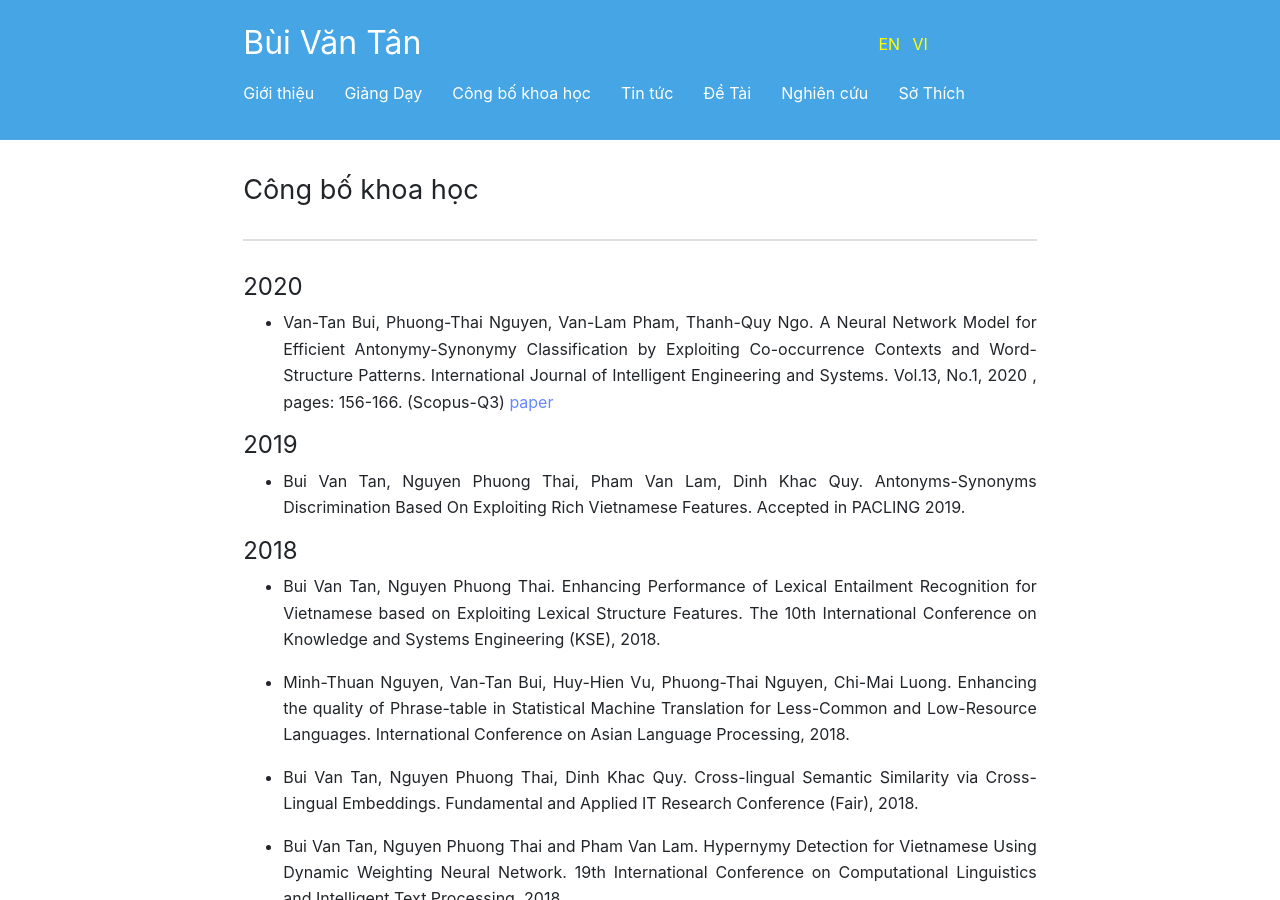
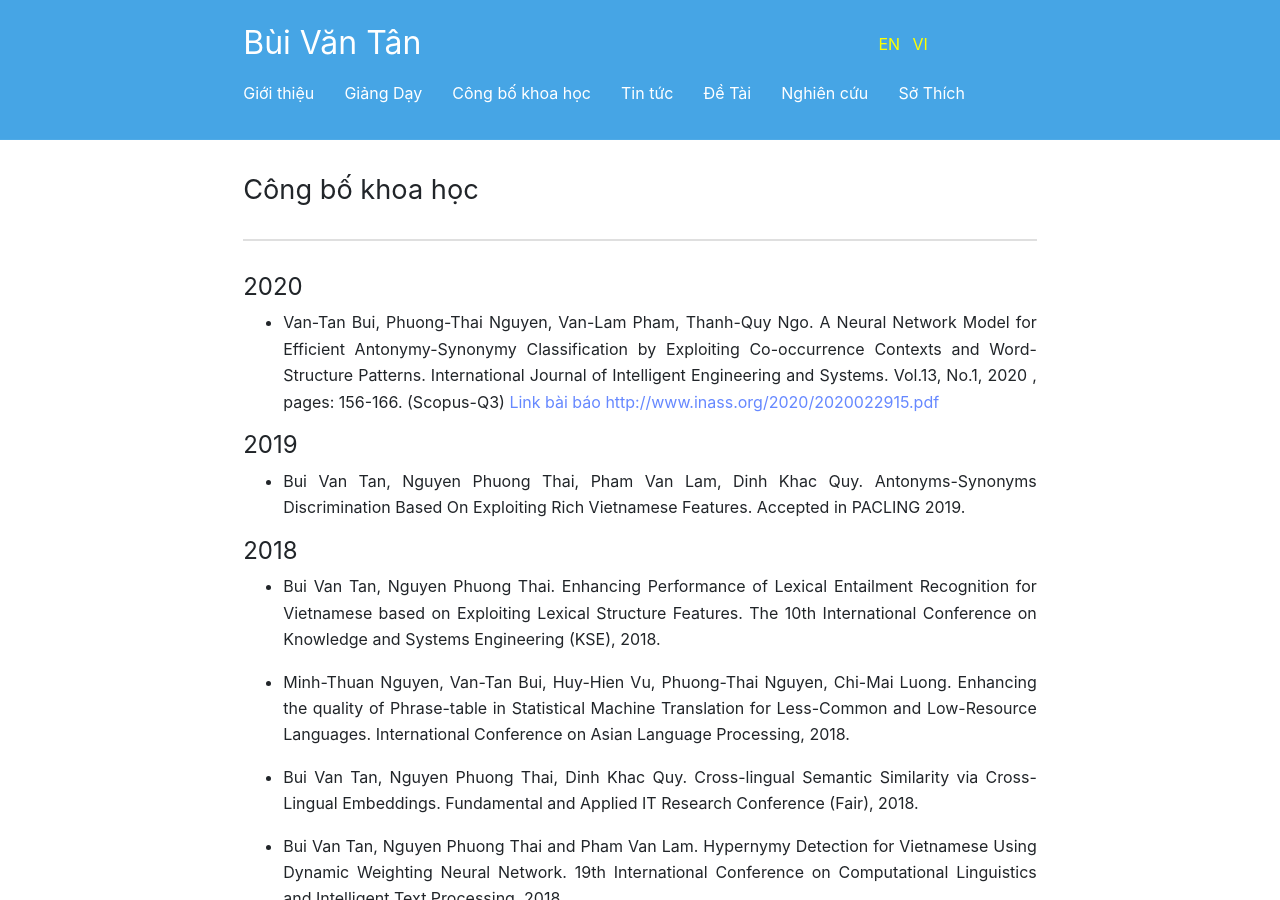
Before and after one commit to BuiTan/BuiTan.github.io, a Jekyll site: the page built from vi/CongBoKhoaHoc.md, in a window 1280 px wide and 900 px high. Built offline with Jekyll 4.4.1, drawn with Linux system fonts in a browser that asks for light colours.

Commit message:
Update CongBoKhoaHoc.md

```diff
--- a/vi/CongBoKhoaHoc.md
+++ b/vi/CongBoKhoaHoc.md
@@ -10,7 +10,7 @@ order: 2
 
 #### 2020
 * Van-Tan Bui, Phuong-Thai Nguyen, Van-Lam Pham, Thanh-Quy Ngo. A Neural Network Model for Efficient Antonymy-Synonymy Classification by
-Exploiting Co-occurrence Contexts and Word-Structure Patterns. International Journal of Intelligent Engineering and Systems. Vol.13, No.1, 2020 , pages: 156-166. (Scopus-Q3) [paper](http://www.inass.org/2020/2020022915.pdf)
+Exploiting Co-occurrence Contexts and Word-Structure Patterns. International Journal of Intelligent Engineering and Systems. Vol.13, No.1, 2020 , pages: 156-166. (Scopus-Q3) [Link bài báo http://www.inass.org/2020/2020022915.pdf](http://www.inass.org/2020/2020022915.pdf)
 
 #### 2019
 * Bui Van Tan, Nguyen Phuong Thai, Pham Van Lam, Dinh Khac Quy. Antonyms-Synonyms Discrimination Based On Exploiting Rich Vietnamese Features. Accepted in PACLING 2019.
```
